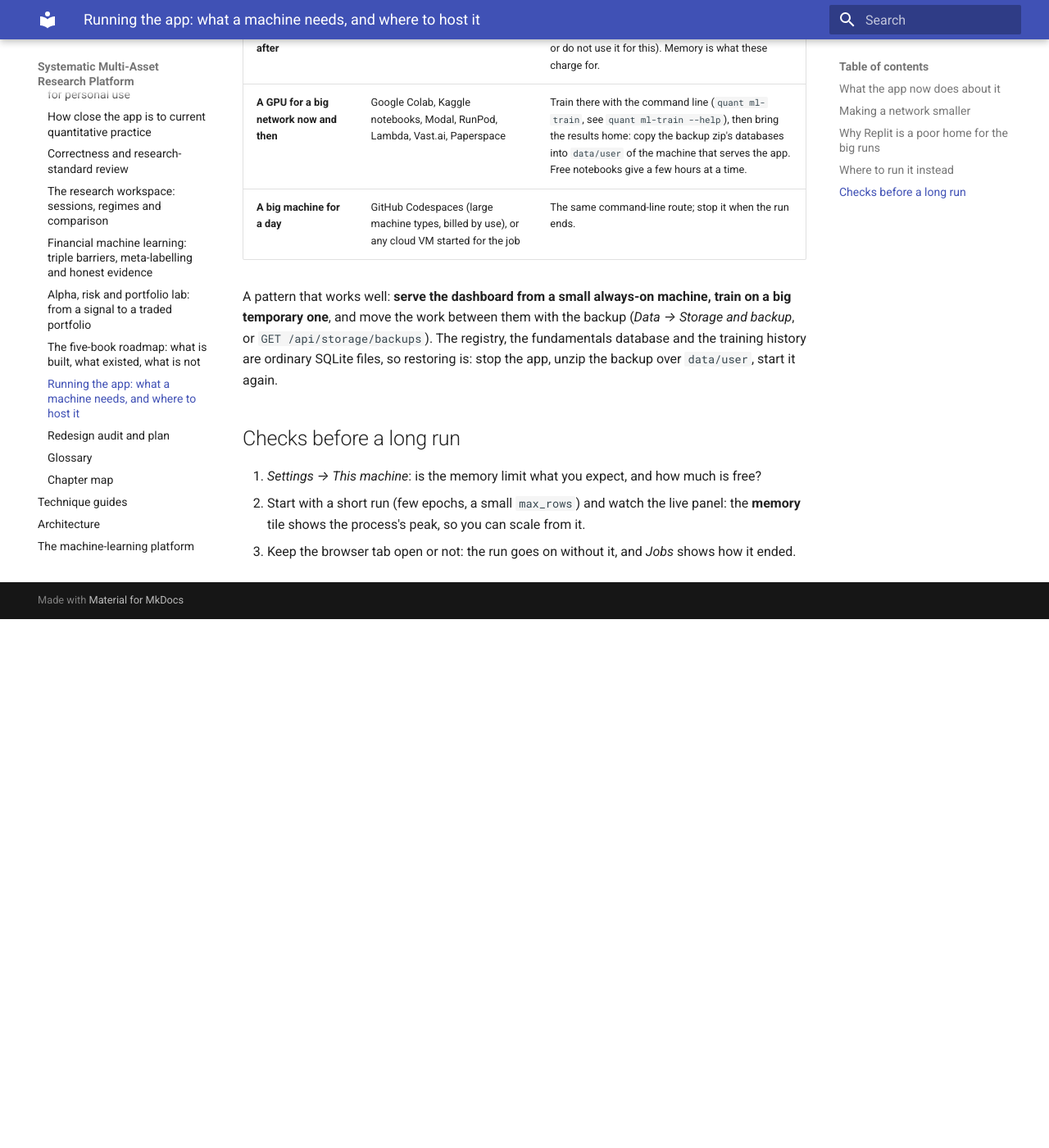
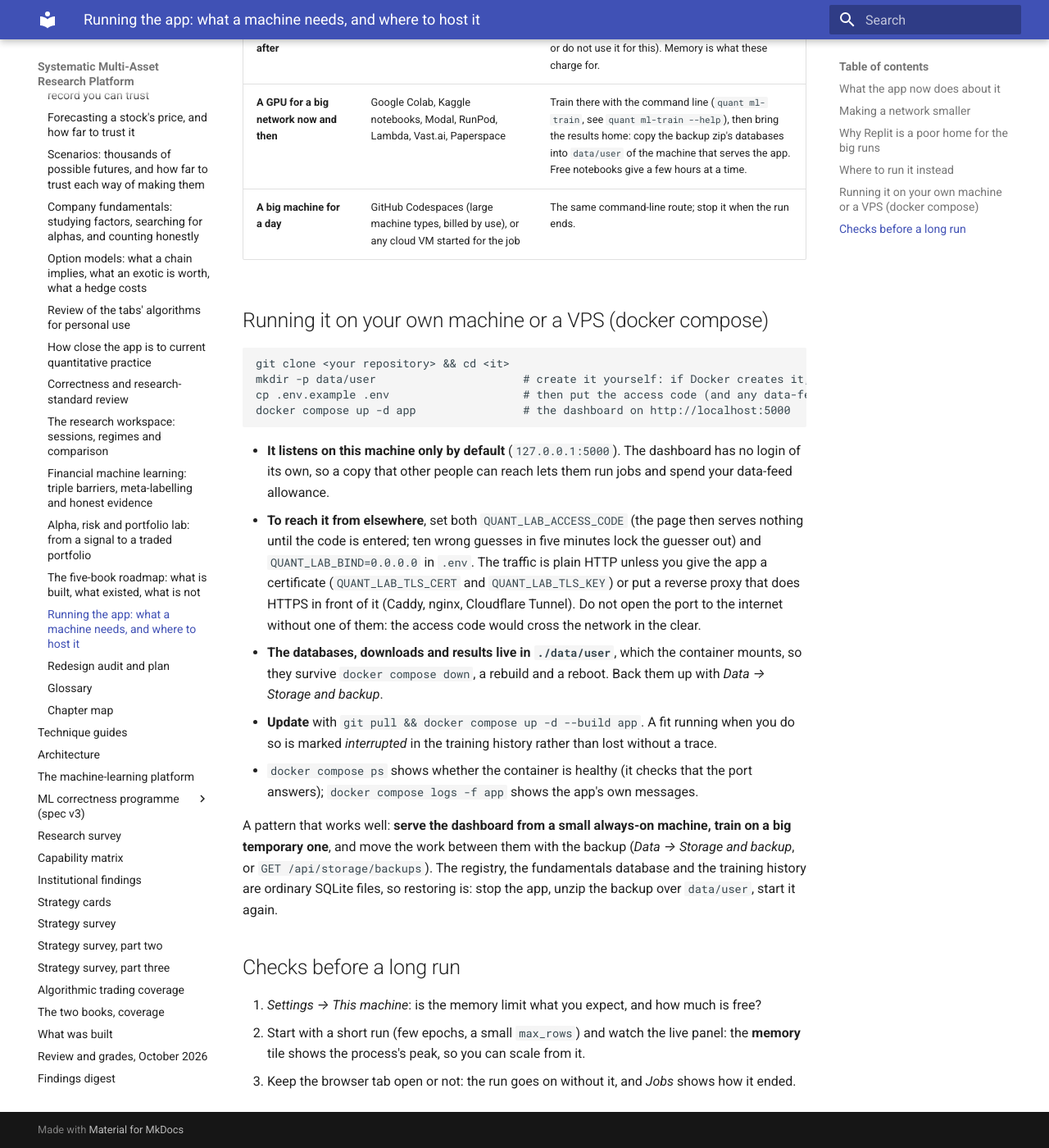
Before and after one commit to jwee97/quant_for_finance_python, an MkDocs documentation site: the page built from docs/deployment.md, in a window 1280 px wide and 1400 px high, scrolled down 2104 px. Shown: the whole window at 82% size. Built offline with MkDocs 1.6.1 and Material for MkDocs 9.7.7, drawn with Linux system fonts in a browser that asks for light colours; before the commit the page ends 2859 px from its top, so only the background shows below that.

Commit message:
Make the docker compose deployment safe to put on a VPS: localhost by default, access code, healthcheck, setup steps
docker-compose.yml published the dashboard on every interface with no login, and docs/deployment.md pointed people at a VPS without saying so. The app now publishes on 127.0.0.1 unless QUANT_LAB_BIND says otherwise, passes QUANT_LAB_ACCESS_CODE and the data-feed keys through from the shell or .env, and has a healthcheck. deployment.md gains the steps (create data/user first, or Docker makes it root-owned and the app cannot write to it; set the access code before binding to other interfaces; use TLS or a reverse proxy; update; health) and .env.example names the two new settings.

Checked by running the container's command natively with an access code: a stranger gets only the login form and a 401 from the API, a wrong code gets a 401, the right code serves the page (including the new lab script), and the API answers at version 21 with the lab, Financial ML, storage and resource endpoints. The docker daemon was not available here, so the image was not built in this session; CI builds it and runs the suite inside it on every push.

Co-Authored-By: Claude Sonnet 5.5 <noreply@anthropic.com>
Claude-Session: https://claude.ai/code/session_01DSSeu1FozHnuA5rm1CsBZd

````diff
--- a/docs/deployment.md
+++ b/docs/deployment.md
@@ -35,6 +35,21 @@ Pick by what you need. Prices and free tiers move: these are the kinds of place,
 | **A GPU for a big network now and then** | Google Colab, Kaggle notebooks, Modal, RunPod, Lambda, Vast.ai, Paperspace | Train there with the command line (`quant ml-train`, see `quant ml-train --help`), then bring the results home: copy the backup zip's databases into `data/user` of the machine that serves the app. Free notebooks give a few hours at a time. |
 | **A big machine for a day** | GitHub Codespaces (large machine types, billed by use), or any cloud VM started for the job | The same command-line route; stop it when the run ends. |
 
+## Running it on your own machine or a VPS (docker compose)
+
+```
+git clone <your repository> && cd <it>
+mkdir -p data/user                      # create it yourself: if Docker creates it, it is owned by root and the app cannot write its databases
+cp .env.example .env                    # then put the access code (and any data-feed keys) in .env; .env is not committed
+docker compose up -d app                # the dashboard on http://localhost:5000
+```
+
+* **It listens on this machine only by default** (`127.0.0.1:5000`). The dashboard has no login of its own, so a copy that other people can reach lets them run jobs and spend your data-feed allowance.
+* **To reach it from elsewhere**, set both `QUANT_LAB_ACCESS_CODE` (the page then serves nothing until the code is entered; ten wrong guesses in five minutes lock the guesser out) and `QUANT_LAB_BIND=0.0.0.0` in `.env`. The traffic is plain HTTP unless you give the app a certificate (`QUANT_LAB_TLS_CERT` and `QUANT_LAB_TLS_KEY`) or put a reverse proxy that does HTTPS in front of it (Caddy, nginx, Cloudflare Tunnel). Do not open the port to the internet without one of them: the access code would cross the network in the clear.
+* **The databases, downloads and results live in `./data/user`**, which the container mounts, so they survive `docker compose down`, a rebuild and a reboot. Back them up with *Data → Storage and backup*.
+* **Update** with `git pull && docker compose up -d --build app`. A fit running when you do so is marked *interrupted* in the training history rather than lost without a trace.
+* `docker compose ps` shows whether the container is healthy (it checks that the port answers); `docker compose logs -f app` shows the app's own messages.
+
 A pattern that works well: **serve the dashboard from a small always-on machine, train on a big temporary one**, and move the work between them with the backup (*Data → Storage and backup*, or `GET /api/storage/backups`). The registry, the fundamentals database and the training history are ordinary SQLite files, so restoring is: stop the app, unzip the backup over `data/user`, start it again.
 
 ## Checks before a long run
````
Also changed, not shown: docker-compose.yml (+13 -2 lines), 1 other file.
